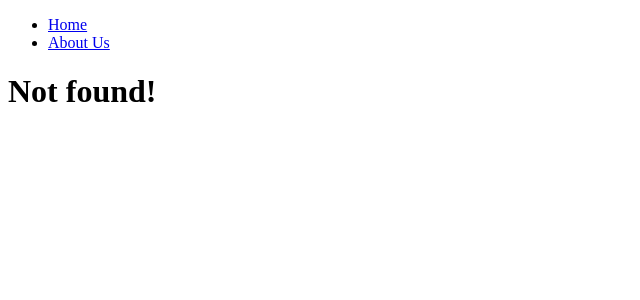
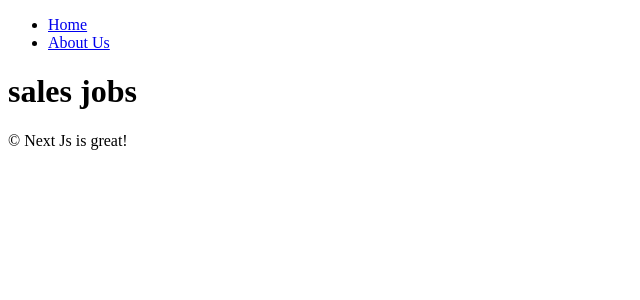
Before and after one commit to Leeselbin/nextjs14-playground, a Next.js app: page /about-us/company/jobs/sales in a window 1280 px wide. Before the commit this address had no page. Shown: the top 300 px of the page, without its empty margins (0-640 px from the left). Built offline with nearby package versions, Linux system fonts and the light colour scheme.

Commit message:
layout 학습

```diff
--- /dev/null
+++ b/app/about-us/company/jobs/sales/page.tsx
@@ -0,0 +1,3 @@
+export default function Page() {
+    return <h1>sales jobs</h1>;
+}
--- a/app/about-us/company/sales/page.tsx
+++ /dev/null
@@ -1,3 +0,0 @@
-export default function Sales() {
-    return <h1>sales page</h1>;
-}
--- /dev/null
+++ b/app/about-us/layout.tsx
@@ -0,0 +1,8 @@
+export default function RootLayout({ children }: { children: React.ReactNode }) {
+    return (
+        <div>
+            {children}
+            &copy; Next Js is great!
+        </div>
+    );
+}
--- a/app/about-us/page.tsx
+++ b/app/about-us/page.tsx
@@ -1,9 +1,6 @@
-import Navigation from '../../components/navigation';
-
 export default function AboutUs() {
     return (
         <div>
-            <Navigation />
             <h1>about-us</h1>
         </div>
     );
--- a/app/layout.tsx
+++ b/app/layout.tsx
@@ -1,16 +1,17 @@
+import Navigation from '../components/navigation';
+
 export const metadata = {
     title: 'Next.js',
     description: 'Generated by Next.js',
-}
+};
 
-export default function RootLayout({
-  children,
-}: {
-  children: React.ReactNode
-}) {
+export default function RootLayout({ children }: { children: React.ReactNode }) {
     return (
         <html lang="en">
-      <body>{children}</body>
+            <body>
+                <Navigation />
+                {children}
+            </body>
         </html>
-  )
+    );
 }
--- a/app/not-found.tsx
+++ b/app/not-found.tsx
@@ -3,7 +3,6 @@ import Navigation from '../components/navigation';
 export default function NotFound() {
     return (
         <div>
-            <Navigation />
             <h1>Not found!</h1>
         </div>
     );
--- a/app/page.tsx
+++ b/app/page.tsx
@@ -1,9 +1,6 @@
-import Navigation from '../components/navigation';
-
 export default function Tomato() {
     return (
         <div>
-            <Navigation />
             <h1>Home</h1>
         </div>
     );
--- a/components/navigation.tsx
+++ b/components/navigation.tsx
@@ -5,7 +5,6 @@ import { usePathname } from 'next/navigation';
 
 export default function Navigation() {
     const path = usePathname();
-    console.log(path);
 
     return (
         <nav>
```
Lines whose indentation alone changed are shown as unchanged.
